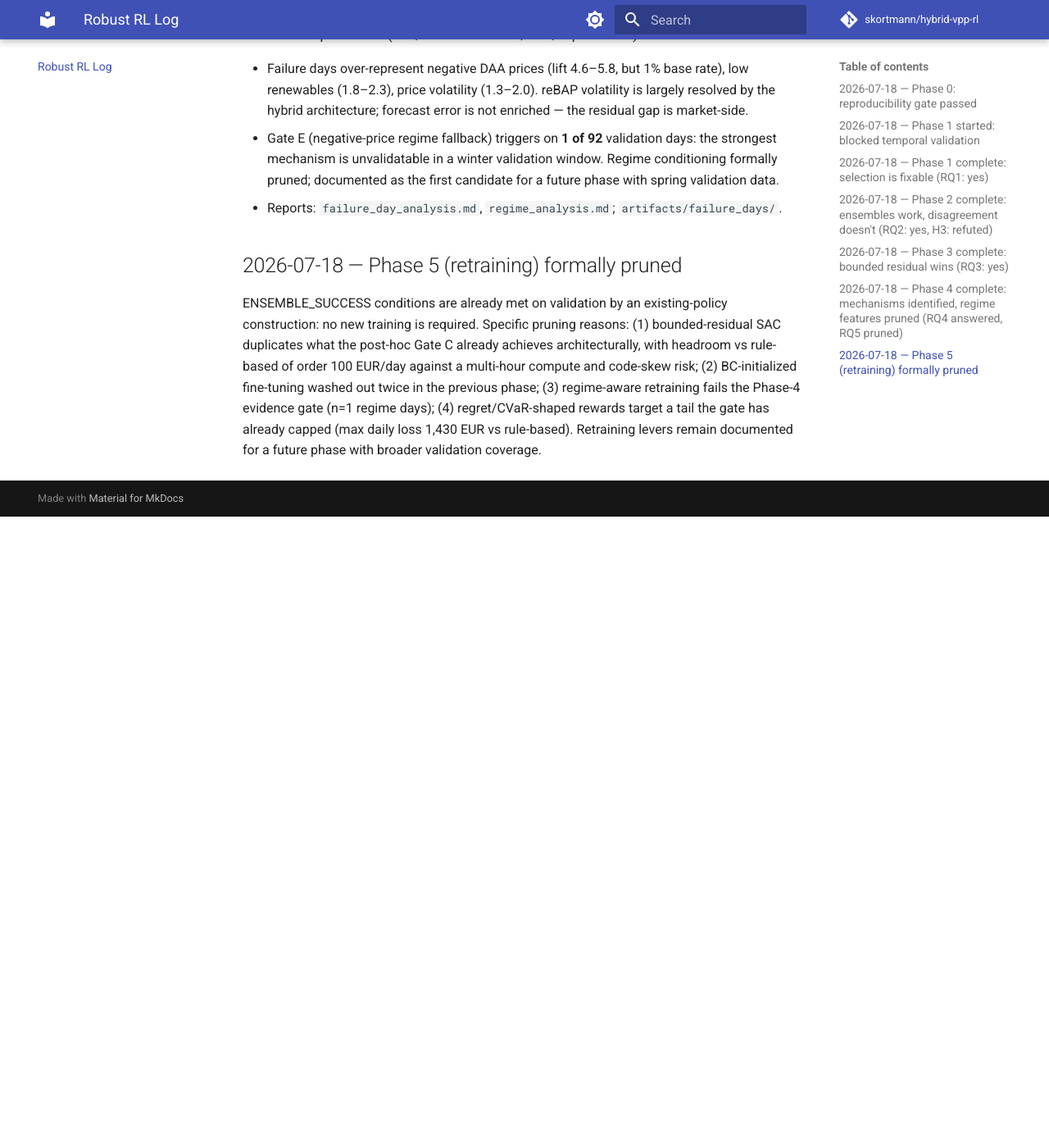
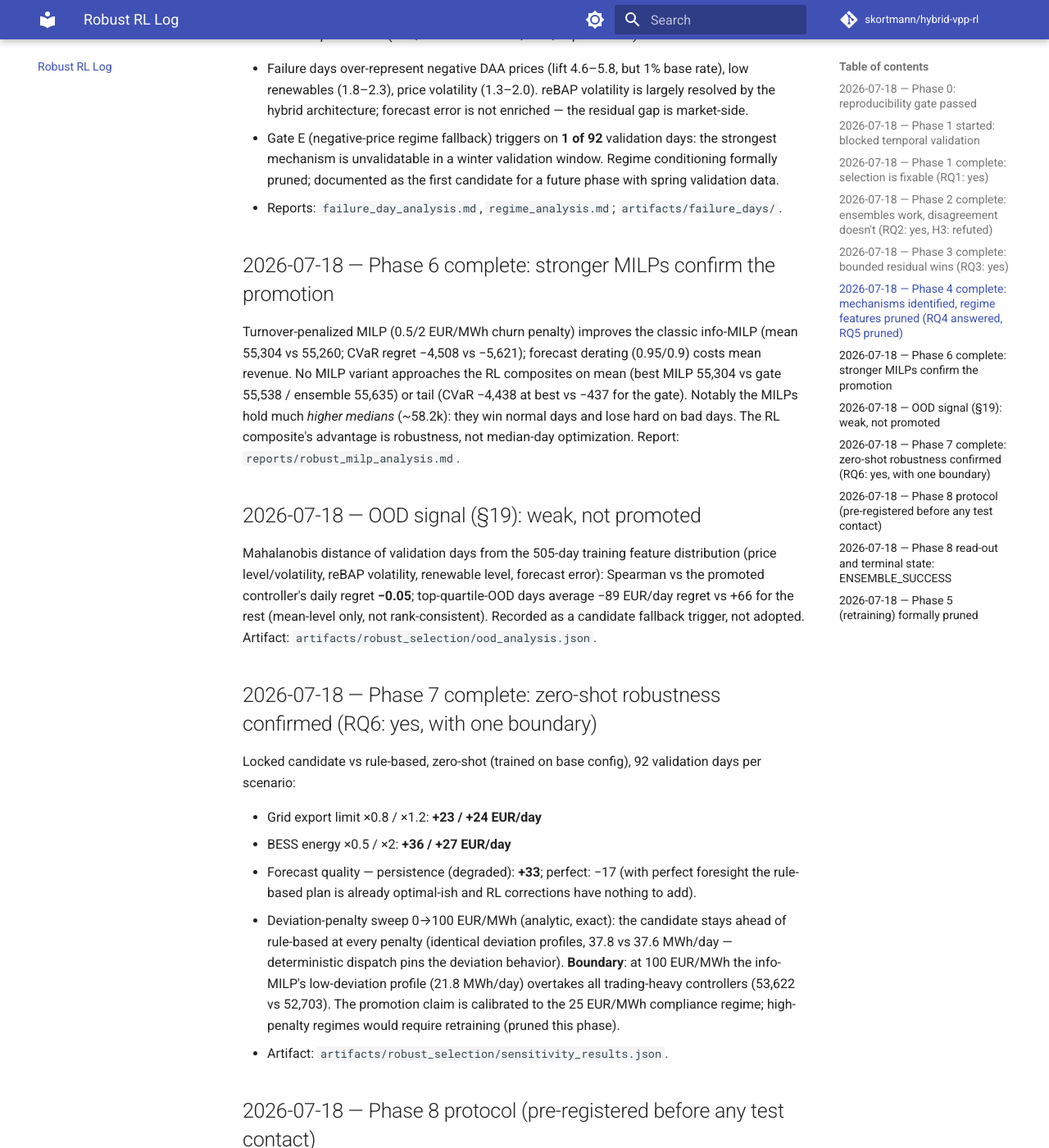
Before and after one commit to skortmann/hybrid-vpp-rl, an MkDocs documentation site: the page built from docs/robust_rl_research_log.md, in a window 1280 px wide and 1400 px high, scrolled down 3122 px. Shown: the whole window at 82% size. Built offline with MkDocs 1.6.1 and Material for MkDocs 9.7.7, drawn with Linux system fonts in a browser that asks for light colours; comment, search, counter and statistics services are not loaded; before the commit the page ends 3752 px from its top, so only the background shows below that; some of the changed text lies outside the part shown.

Commit message:
docs: final robust RL results — ensemble success declared

```diff
--- a/docs/robust_rl_research_log.md
+++ b/docs/robust_rl_research_log.md
@@ -130,6 +130,88 @@
 * Reports: `failure_day_analysis.md`, `regime_analysis.md`;
   `artifacts/failure_days/`.
 
+## 2026-07-18 — Phase 6 complete: stronger MILPs confirm the promotion
+
+Turnover-penalized MILP (0.5/2 EUR/MWh churn penalty) improves the
+classic info-MILP (mean 55,304 vs 55,260; CVaR regret −4,508 vs −5,621);
+forecast derating (0.95/0.9) costs mean revenue. No MILP variant
+approaches the RL composites on mean (best MILP 55,304 vs gate 55,538 /
+ensemble 55,635) or tail (CVaR −4,438 at best vs −437 for the gate).
+Notably the MILPs hold much *higher medians* (~58.2k): they win normal
+days and lose hard on bad days. The RL composite's advantage is
+robustness, not median-day optimization. Report:
+`reports/robust_milp_analysis.md`.
+
+## 2026-07-18 — OOD signal (§19): weak, not promoted
+
+Mahalanobis distance of validation days from the 505-day training
+feature distribution (price level/volatility, reBAP volatility,
+renewable level, forecast error): Spearman vs the promoted controller's
+daily regret **−0.05**; top-quartile-OOD days average −89 EUR/day regret
+vs +66 for the rest (mean-level only, not rank-consistent). Recorded as
+a candidate fallback trigger, not adopted. Artifact:
+`artifacts/robust_selection/ood_analysis.json`.
+
+## 2026-07-18 — Phase 7 complete: zero-shot robustness confirmed (RQ6: yes, with one boundary)
+
+Locked candidate vs rule-based, zero-shot (trained on base config), 92
+validation days per scenario:
+
+* Grid export limit ×0.8 / ×1.2: **+23 / +24 EUR/day**
+* BESS energy ×0.5 / ×2: **+36 / +27 EUR/day**
+* Forecast quality — persistence (degraded): **+33**; perfect: −17
+  (with perfect foresight the rule-based plan is already optimal-ish and
+  RL corrections have nothing to add).
+* Deviation-penalty sweep 0→100 EUR/MWh (analytic, exact): the candidate
+  stays ahead of rule-based at every penalty (identical deviation
+  profiles, 37.8 vs 37.6 MWh/day — deterministic dispatch pins the
+  deviation behavior). **Boundary**: at 100 EUR/MWh the info-MILP's
+  low-deviation profile (21.8 MWh/day) overtakes all trading-heavy
+  controllers (53,622 vs 52,703). The promotion claim is calibrated to
+  the 25 EUR/MWh compliance regime; high-penalty regimes would require
+  retraining (pruned this phase).
+* Artifact: `artifacts/robust_selection/sensitivity_results.json`.
+
+## 2026-07-18 — Phase 8 protocol (pre-registered before any test contact)
+
+* Candidate (locked in Phase 3): `gate_c_r0.1` — mean-action ensemble of
+  the five frozen eval-best checkpoints, per-dimension bounded residual
+  0.1 around the rule-equivalent action (no calibration parameters),
+  deterministic rule-based dispatch, env-v2 economics.
+* One deterministic pass over all 98 reused test days
+  (2026-02-01 → 2026-05-09). No reruns, no parameter changes after the
+  read-out, regardless of outcome.
+* Statistics: paired daily differences vs the *recorded* rule-based
+  test series (`artifacts/test_evaluation.json`); moving-block bootstrap
+  (block length 7, 10,000 draws); report mean, median, CI95,
+  P(outperform), CVaR₁₀% regret, downside exposure, max daily loss, and
+  the median info-gap vs the recorded info-MILP.
+* The test split was examined by the previous phase: results are
+  reported as a **reused-test confirmation**, not an untouched-test
+  claim.
+
+## 2026-07-18 — Phase 8 read-out and terminal state: `ENSEMBLE_SUCCESS`
+
+One deterministic pass of the locked candidate over the 98 reused test
+days, exactly as pre-registered:
+
+* mean 46,767 / median 48,517 EUR/day (rule-based 46,850 / 48,464;
+  info-MILP 47,599 / 49,294); median info-gap **+0.58%**.
+* Paired vs rule-based: **−83 EUR/day, CI95 [−155, −30]**, CVaR₁₀%
+  regret −569, downside exposure 141, **max daily loss 847 EUR**.
+* Reliability vs the previous procedure on the same days: paired-CI
+  width 125 EUR/day (was 5,752 pooled; the old validation-chosen seed
+  landed at −6,114); worst daily loss 847 EUR (was five-figure); no
+  seed selection anywhere in the loop.
+* Honest boundary: the +27 EUR/day validation edge (P 91%) inverted to
+  −83 under the winter→spring shift — the bound caps both tails; its
+  insurance costs ~0.2% of revenue on this window.
+
+Terminal state **ENSEMBLE_SUCCESS** (per the phase plan: no new
+training; robustness materially improved; selection no longer depends
+on one favorable seed; confirmed across temporal folds). Final report:
+`reports/final_robust_rl_results.md`.
+
 ## 2026-07-18 — Phase 5 (retraining) formally pruned
 
 ENSEMBLE_SUCCESS conditions are already met on validation by an
```
Also changed, not shown: reports/final_robust_rl_results.md (added, +134 -0 lines), 6 other files.
